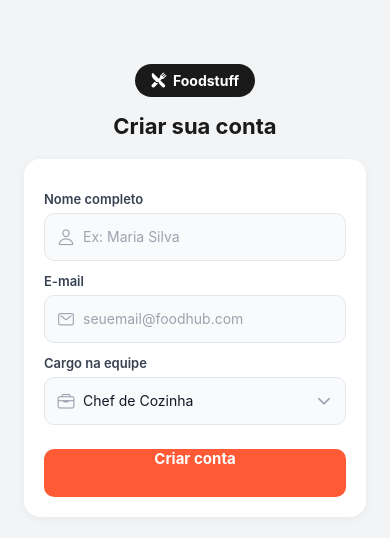
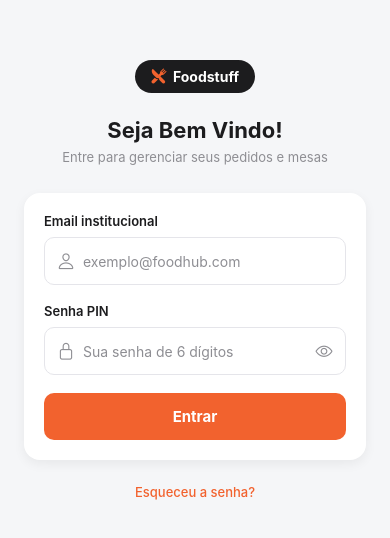
Before and after one commit to Lzz-z13/Foodstuff, a React Native app in the folder Foodstuff-Mobile/: screen /Login in a window 390 px wide. Shown: the part 132-670 px from the top of the page. Built offline with nearby package versions, Linux system fonts and the light colour scheme.

Commit message:
feat(LoginWaiter): Creating the Login page

```diff
--- a/Foodstuff-Mobile/App.js
+++ b/Foodstuff-Mobile/App.js
@@ -1,6 +1,7 @@
 import { NavigationContainer } from "@react-navigation/native";
 import { createNativeStackNavigator } from "@react-navigation/native-stack";
 import Cadastro from "./src/screens/Cadastro";
+import Login from "./src/screens/Login";
 
 const Stack = createNativeStackNavigator();
 
@@ -8,9 +9,10 @@ export default function App() {
   return (
     <NavigationContainer>
       <Stack.Navigator
-        initialRouteName="Cadastro"
+        initialRouteName="Login"
         screenOptions={{ headerShown: false }}
       >
+        <Stack.Screen name="Login" component={Login} />
         <Stack.Screen name="Cadastro" component={Cadastro} />
       </Stack.Navigator>
     </NavigationContainer>
--- a/Foodstuff-Mobile/app.json
+++ b/Foodstuff-Mobile/app.json
@@ -24,6 +24,9 @@
     },
     "web": {
       "favicon": "./assets/favicon.png"
-    }
+    },
+    "plugins": [
+      "expo-secure-store"
+    ]
   }
 }
--- a/Foodstuff-Mobile/package.json
+++ b/Foodstuff-Mobile/package.json
@@ -9,11 +9,13 @@
     "web": "expo start --web"
   },
   "dependencies": {
+    "@expo/vector-icons": "^15.0.3",
     "@react-native-picker/picker": "2.11.1",
     "@react-navigation/native": "^7.3.18",
     "@react-navigation/native-stack": "^7.18.10",
     "axios": "^1.20.0",
     "expo": "~54.0.36",
+    "expo-secure-store": "~15.0.8",
     "expo-status-bar": "~3.0.9",
     "react": "19.1.0",
     "react-native": "0.81.5",
--- a/Foodstuff-Mobile/src/screens/Cadastro.js
+++ b/Foodstuff-Mobile/src/screens/Cadastro.js
@@ -299,6 +299,7 @@ const styles = StyleSheet.create({
     color: "#fff",
     fontWeight: "bold",
     fontSize: 15,
+    margin:11
   },
 
   /* Modal */
--- /dev/null
+++ b/Foodstuff-Mobile/src/screens/Login.js
@@ -0,0 +1,273 @@
+import { useState } from "react";
+import {
+  StyleSheet,
+  View,
+  Text,
+  TextInput,
+  TouchableOpacity,
+  Alert,
+  KeyboardAvoidingView,
+  Platform,
+  ScrollView,
+  ActivityIndicator,
+} from "react-native";
+import { Ionicons } from "@expo/vector-icons";
+import * as SecureStore from "expo-secure-store";
+import api from "../axios/axios";
+
+const COLORS = {
+  background: "#F5F6F8",
+  card: "#FFFFFF",
+  dark: "#1C1C1E",
+  orange: "#F2622E",
+  gray: "#8E8E93",
+  lightGray: "#E5E5EA",
+  text: "#1C1C1E",
+};
+
+export default function Login({ navigation }) {
+  const [user, setUser] = useState({ email: "", senhaPin: "" });
+  const [loading, setLoading] = useState(false);
+  const [showPin, setShowPin] = useState(false);
+
+  const onChange = (name, value) => {
+    setUser((prev) => ({ ...prev, [name]: value }));
+  };
+
+  const login = async () => {
+    if (!user.email || !user.senhaPin) {
+      Alert.alert("Atenção", "Preencha o email institucional e a senha PIN.");
+      return;
+    }
+
+    setLoading(true);
+    try {
+      const response = await api.postLogin(user);
+      await SecureStore.setItemAsync("token", response.data.token);
+      await SecureStore.setItemAsync("nome", response.data.user.nome);
+      navigation.navigate("Home");
+    } catch (error) {
+      const errorMsg =
+        error.response?.data?.error || "Erro ao conectar ao servidor";
+      Alert.alert("Erro", errorMsg);
+    } finally {
+      setLoading(false);
+    }
+  };
+
+  return (
+    <KeyboardAvoidingView
+      style={styles.keyboardView}
+      behavior={Platform.OS === "ios" ? "padding" : "height"}
+    >
+      <ScrollView
+        contentContainerStyle={styles.container}
+        keyboardShouldPersistTaps="handled"
+        showsVerticalScrollIndicator={false}
+      >
+        {/* Badge do App */}
+        <View style={styles.logoBadge}>
+          <Ionicons name="restaurant" size={16} color={COLORS.orange} />
+          <Text style={styles.logoText}>Foodstuff</Text>
+        </View>
+
+        <Text style={styles.title}>Seja Bem Vindo!</Text>
+        <Text style={styles.subtitle}>
+          Entre para gerenciar seus pedidos e mesas
+        </Text>
+
+        {/* Card do Form */}
+        <View style={styles.card}>
+          <Text style={styles.label}>Email institucional</Text>
+          <View style={styles.inputWrapper}>
+            <Ionicons
+              name="person-outline"
+              size={18}
+              color={COLORS.gray}
+              style={styles.inputIcon}
+            />
+            <TextInput
+              style={styles.input}
+              placeholder="exemplo@foodhub.com"
+              placeholderTextColor={COLORS.gray}
+              value={user.email}
+              onChangeText={(value) => onChange("email", value)}
+              keyboardType="email-address"
+              autoCapitalize="none"
+              autoCorrect={false}
+            />
+          </View>
+
+          <Text style={styles.label}>Senha PIN</Text>
+          <View style={styles.inputWrapper}>
+            <Ionicons
+              name="lock-closed-outline"
+              size={18}
+              color={COLORS.gray}
+              style={styles.inputIcon}
+            />
+            <TextInput
+              style={styles.input}
+              placeholder="Sua senha de 6 dígitos"
+              placeholderTextColor={COLORS.gray}
+              value={user.senhaPin}
+              onChangeText={(value) => onChange("senhaPin", value)}
+              keyboardType="numeric"
+              maxLength={6}
+              secureTextEntry={!showPin}
+            />
+            <TouchableOpacity onPress={() => setShowPin(!showPin)}>
+              <Ionicons
+                name={showPin ? "eye-off-outline" : "eye-outline"}
+                size={18}
+                color={COLORS.gray}
+              />
+            </TouchableOpacity>
+          </View>
+
+          {/* <TouchableOpacity
+            style={styles.forgotPassword}
+            onPress={() => navigation.navigate("EsqueciSenha")}
+          >
+            <Text style={styles.forgotPasswordText}>Esqueceu a senha?</Text>
+          </TouchableOpacity> */}
+
+          <TouchableOpacity
+            style={[styles.button, loading && styles.buttonDisabled]}
+            onPress={login}
+            disabled={loading}
+            activeOpacity={0.8}
+          >
+            {loading ? (
+              <ActivityIndicator color="#FFF" />
+            ) : (
+              <Text style={styles.buttonText}>Entrar</Text>
+            )}
+          </TouchableOpacity>
+        </View>
+
+        <View style={styles.footer}>
+          <TouchableOpacity
+            style={styles.forgotPassword}
+            onPress={() => navigation.navigate("EsqueciSenha")}
+          >
+            <Text style={styles.forgotPasswordText}>Esqueceu a senha?</Text>
+          </TouchableOpacity>
+        </View>
+      </ScrollView>
+    </KeyboardAvoidingView>
+  );
+}
+
+const styles = StyleSheet.create({
+  keyboardView: {
+    flex: 1,
+    backgroundColor: COLORS.background,
+  },
+  container: {
+    flexGrow: 1,
+    alignItems: "center",
+    justifyContent: "center",
+    paddingHorizontal: 24,
+    paddingVertical: 40,
+  },
+  logoBadge: {
+    flexDirection: "row",
+    alignItems: "center",
+    backgroundColor: COLORS.dark,
+    paddingHorizontal: 16,
+    paddingVertical: 8,
+    borderRadius: 20,
+    marginBottom: 24,
+  },
+  logoText: {
+    color: "#FFF",
+    fontWeight: "700",
+    fontSize: 14,
+    marginLeft: 6,
+  },
+  title: {
+    fontSize: 22,
+    fontWeight: "700",
+    color: COLORS.text,
+    marginBottom: 6,
+  },
+  subtitle: {
+    fontSize: 13,
+    color: COLORS.gray,
+    marginBottom: 28,
+    textAlign: "center",
+  },
+  card: {
+    width: "100%",
+    backgroundColor: COLORS.card,
+    borderRadius: 16,
+    padding: 20,
+    shadowColor: "#000",
+    shadowOffset: { width: 0, height: 4 },
+    shadowOpacity: 0.06,
+    shadowRadius: 12,
+    elevation: 3,
+  },
+  label: {
+    fontSize: 13,
+    fontWeight: "600",
+    color: COLORS.text,
+    marginBottom: 8,
+  },
+  inputWrapper: {
+    flexDirection: "row",
+    alignItems: "center",
+    borderWidth: 1,
+    borderColor: COLORS.lightGray,
+    borderRadius: 10,
+    paddingHorizontal: 12,
+    marginBottom: 18,
+  },
+  inputIcon: {
+    marginRight: 8,
+  },
+  input: {
+    flex: 1,
+    height: 46,
+    color: COLORS.text,
+    fontSize: 14,
+  },
+  forgotPassword: {
+    alignSelf: "flex-end",
+    marginBottom: 20,
+  },
+  forgotPasswordText: {
+    color: COLORS.orange,
+    fontSize: 13,
+    fontWeight: "500",
+  },
+  button: {
+    backgroundColor: COLORS.orange,
+    paddingVertical: 14,
+    borderRadius: 10,
+    width: "100%",
+    alignItems: "center",
+  },
+  buttonDisabled: {
+    opacity: 0.7,
+  },
+  buttonText: {
+    color: "#FFF",
+    fontWeight: "700",
+    fontSize: 15,
+  },
+  footer: {
+    flexDirection: "row",
+    marginTop: 24,
+  },
+  footerText: {
+    color: COLORS.gray,
+    fontSize: 13,
+  },
+  footerLink: {
+    color: COLORS.orange,
+    fontSize: 13,
+    fontWeight: "700",
+  },
+});
```
Also changed, not shown: 1 other file (tests, documents, lock files or other folders).
